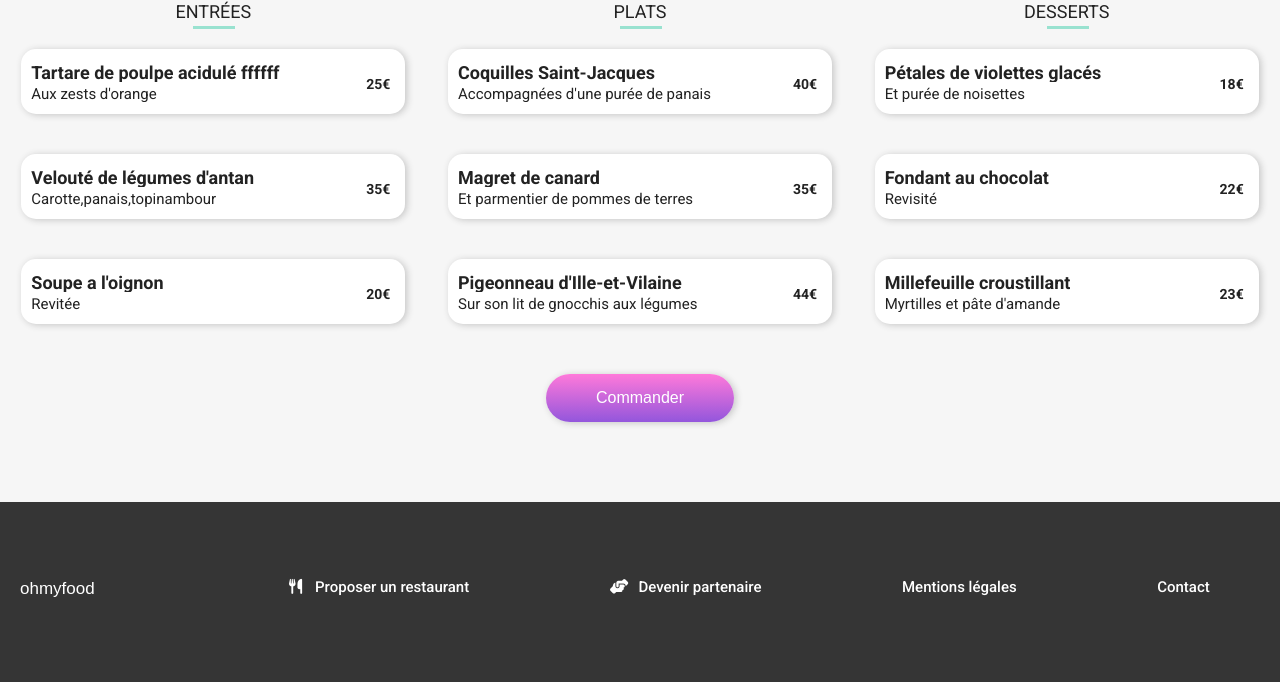
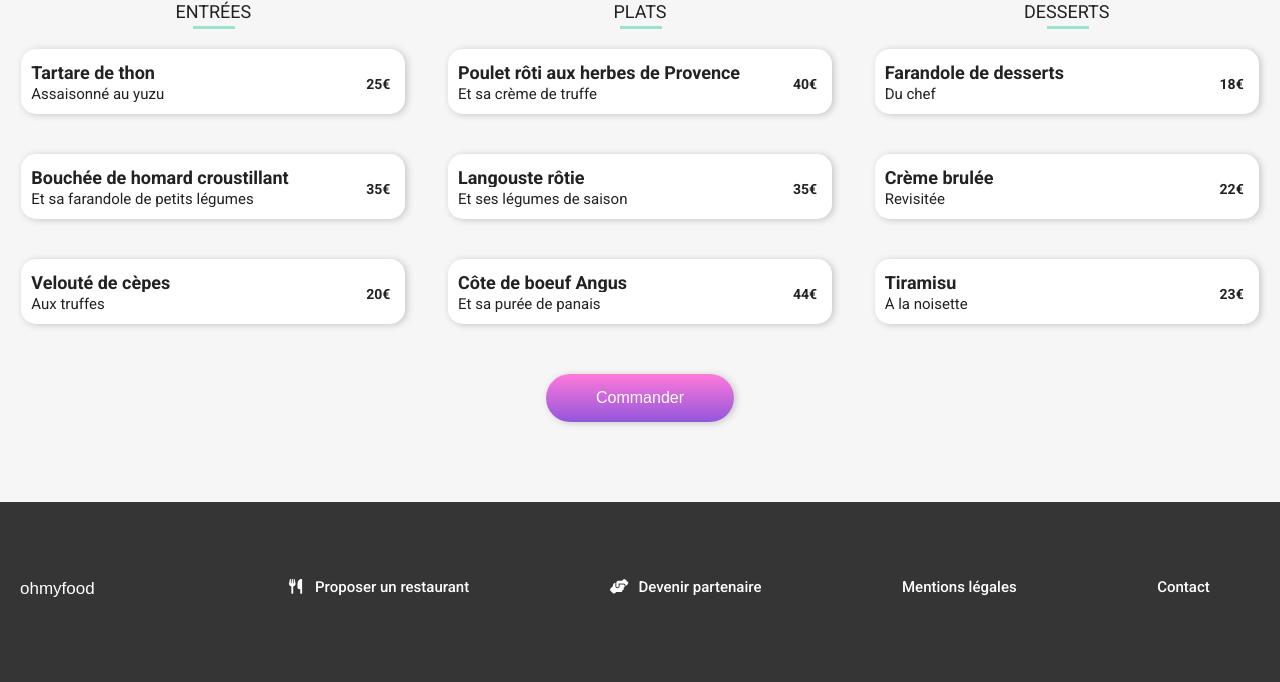
Before and after one commit to Dimorg95/P3_PERIS_MATHIAS, a website: page public/pages/le_delice_des_sens.html in a window 1280 px wide. Shown: the part 465-1147 px from the top of the page. Drawn offline with Linux system fonts and the light colour scheme; a web font is replaced by a local one.

Commit message:
Mise en place des menu de toute les pages //Finis

```diff
--- a/public/pages/le_delice_des_sens.html
+++ b/public/pages/le_delice_des_sens.html
@@ -34,7 +34,7 @@
       <section class="menu">
         <!--Titre du restaurant-->
         <div class="menu--titre">
-          <h2>À la française</h2>
+          <h2>Le délices des sens</h2>
           <div class="heart">
             <i class="far fa-heart heart__visible"></i>
             <i class="fas fa-heart heart__invisible"></i>
@@ -47,8 +47,8 @@
             <div class="underline"></div>
             <div class="card--plats">
               <div class="card--plats__description">
-                <h4>Tartare de poulpe acidulé ffffff</h4>
-                <p>Aux zests d'orange</p>
+                <h4>Tartare de thon</h4>
+                <p>Assaisonné au yuzu</p>
               </div>
               <div class="card--plats__cost"><span>25€</span></div>
               <div class="card--plats__invisible">
@@ -57,8 +57,8 @@
             </div>
             <div class="card--plats">
               <div class="card--plats__description">
-                <h4>Velouté de légumes d'antan</h4>
-                <p>Carotte,panais,topinambour</p>
+                <h4>Bouchée de homard croustillant</h4>
+                <p>Et sa farandole de petits légumes</p>
               </div>
               <div class="card--plats__cost"><span>35€</span></div>
               <div class="card--plats__invisible">
@@ -67,8 +67,8 @@
             </div>
             <div class="card--plats">
               <div class="card--plats__description">
-                <h4>Soupe a l'oignon</h4>
-                <p>Revitée</p>
+                <h4>Velouté de cèpes</h4>
+                <p>Aux truffes</p>
               </div>
               <div class="card--plats__cost"><span>20€</span></div>
               <div class="card--plats__invisible">
@@ -82,8 +82,8 @@
             <div class="underline"></div>
             <div class="card--plats">
               <div class="card--plats__description">
-                <h4>Coquilles Saint-Jacques</h4>
-                <p>Accompagnées d'une purée de panais</p>
+                <h4>Poulet rôti aux herbes de Provence</h4>
+                <p>Et sa crème de truffe</p>
               </div>
               <div class="card--plats__cost"><span>40€</span></div>
               <div class="card--plats__invisible">
@@ -92,8 +92,8 @@
             </div>
             <div class="card--plats">
               <div class="card--plats__description">
-                <h4>Magret de canard</h4>
-                <p>Et parmentier de pommes de terres</p>
+                <h4>Langouste rôtie</h4>
+                <p>Et ses légumes de saison</p>
               </div>
               <div class="card--plats__cost"><span>35€</span></div>
               <div class="card--plats__invisible">
@@ -102,8 +102,8 @@
             </div>
             <div class="card--plats">
               <div class="card--plats__description">
-                <h4>Pigeonneau d'Ille-et-Vilaine</h4>
-                <p>Sur son lit de gnocchis aux légumes</p>
+                <h4>Côte de boeuf Angus</h4>
+                <p>Et sa purée de panais</p>
               </div>
               <div class="card--plats__cost"><span>44€</span></div>
               <div class="card--plats__invisible">
@@ -117,8 +117,8 @@
             <div class="underline"></div>
             <div class="card--plats">
               <div class="card--plats__description">
-                <h4>Pétales de violettes glacés</h4>
-                <p>Et purée de noisettes</p>
+                <h4>Farandole de desserts</h4>
+                <p>Du chef</p>
               </div>
               <div class="card--plats__cost"><span>18€</span></div>
               <div class="card--plats__invisible">
@@ -127,8 +127,8 @@
             </div>
             <div class="card--plats">
               <div class="card--plats__description">
-                <h4>Fondant au chocolat</h4>
-                <p>Revisité</p>
+                <h4>Crème brulée</h4>
+                <p>Revisitée</p>
               </div>
               <div class="card--plats__cost"><span>22€</span></div>
               <div class="card--plats__invisible">
@@ -137,8 +137,8 @@
             </div>
             <div class="card--plats">
               <div class="card--plats__description">
-                <h4>Millefeuille croustillant</h4>
-                <p>Myrtilles et pâte d'amande</p>
+                <h4>Tiramisu</h4>
+                <p>À la noisette</p>
               </div>
               <div class="card--plats__cost"><span>23€</span></div>
               <div class="card--plats__invisible">
```
Also changed, not shown: public/pages/la_note_enchantee.html (+19 -19 lines).
